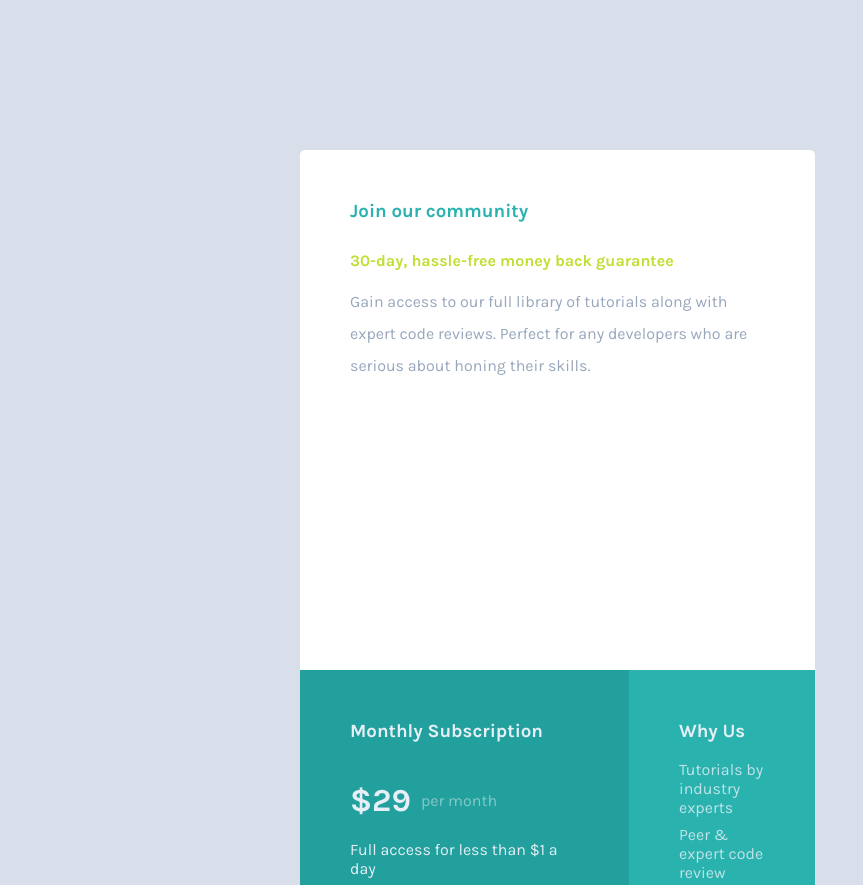
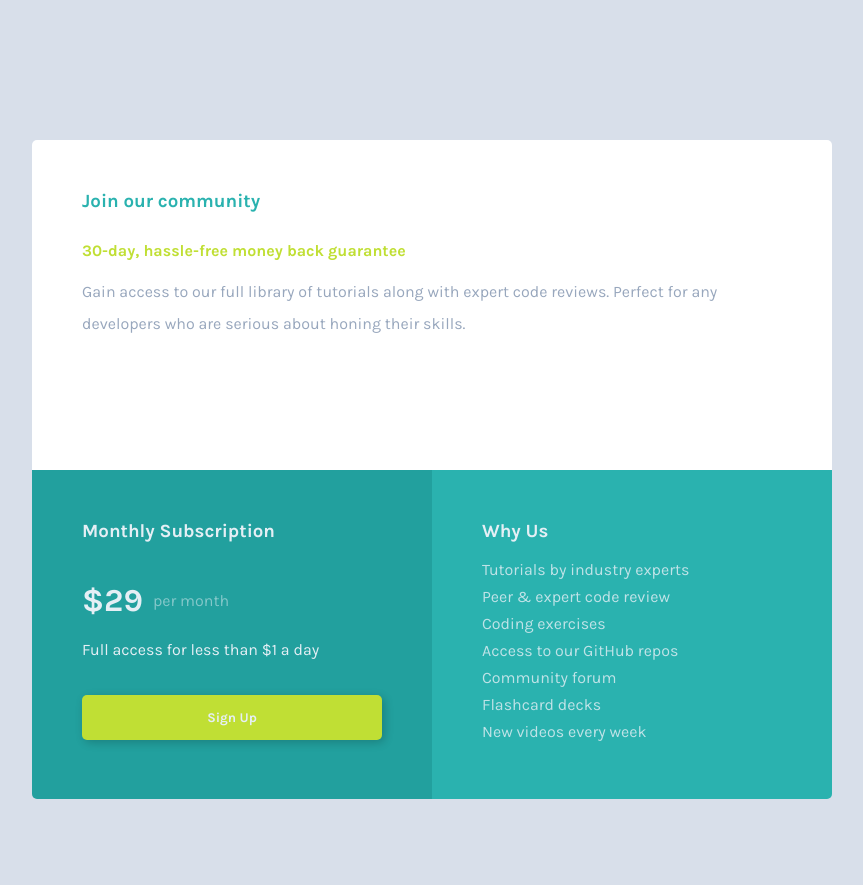
Before and after one commit to pedrommb7/pedrommb7-single-price-grid-component-master, a website: page dist/index.html in a window 1280 px wide. Shown: the top 885 px of the page, without its empty margins (208-1071 px from the left). Drawn offline with Linux system fonts and the light colour scheme.

Commit message:
Fixes on code for desktop version

```diff
--- a/scss/main.scss
+++ b/scss/main.scss
@@ -139,8 +139,12 @@ body {
         display: grid;
         grid-template-columns: 1fr 1fr;
         grid-template-rows: 1fr 1fr;
-        margin: 150px 300px;
-        padding: 0 200px;
+        gap: 0px 0px;
+        grid-template-areas:
+            "item-community item-community"
+            "item-subscription item-whyus";
+        margin: 140px auto;
+        width: 800px;
 
 
         .item-community,
@@ -154,8 +158,8 @@ body {
         }
 
         .item-community {
-            grid-column: 1 / span 2;
             border-radius: 5px 5px 0 0;
+            grid-area: item-community;
 
             h4 {
                 padding-top: 8px;
@@ -166,6 +170,7 @@ body {
 
         .item-subscription {
             border-radius: 0 0 0 5px;
+            grid-area: item-subscription;
 
             .price {
                 display: flex;
@@ -184,6 +189,7 @@ body {
         }
 
         .item-whyus {
+            grid-area: item-whyus;
             border-radius: 0 0 5px 0;
         }
 
```
Also changed, not shown: dist/css/main.css.
